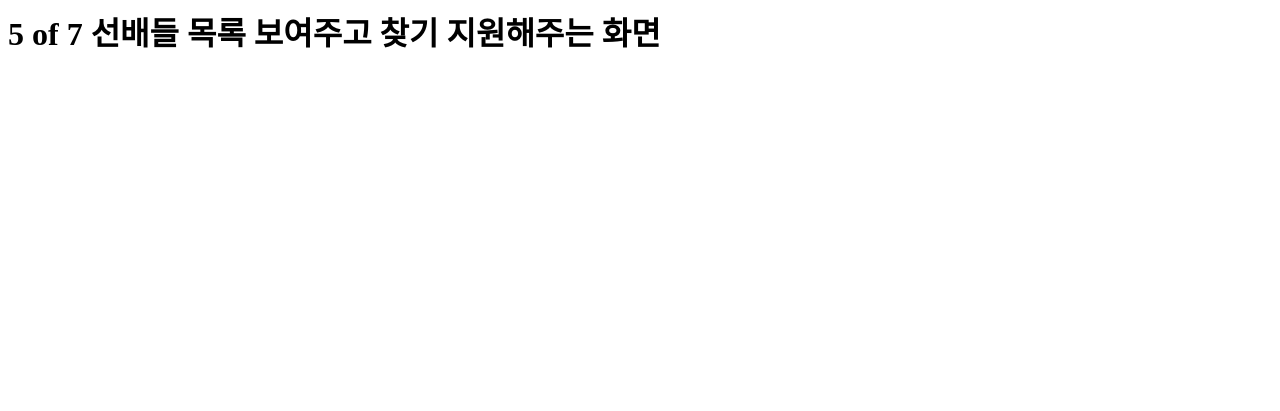
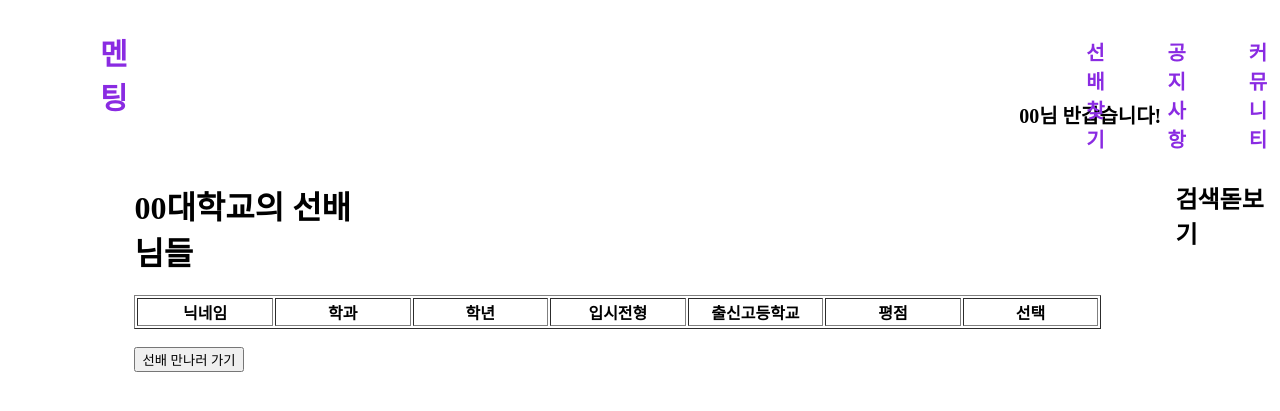
Before and after one commit to CBNULikelion9th/Menting, a Django app: page /search/ in a window 1280 px wide. Shown: the top 411 px of the page. Run offline with Django 3.2, Linux system fonts and the light colour scheme; lists and menus that the app fills with data are empty.

Commit message:
community 2차, notice 1차, search 틀만

```diff
--- a/main/static/css/community.css
+++ b/main/static/css/community.css
@@ -11,6 +11,7 @@ a:link{
     left: 0;
     display: flex;
 }
+
 .community_main p{
     margin-left: 100px;
     font-size: 30px;
@@ -41,6 +42,20 @@ a:link{
 .community_detail {
     margin-top: 100px;
     margin-left: 100px;
+    margin-right: 100px;
+}
+
+.community_detail h1{
+    color: blueviolet;
+    font-size: 30px;
+}
+
+.community_detail p{
+    font-size:30px;
+}
+
+.community_end {
+    margin-left: 100px;
 }
 
 .community_page {
@@ -48,7 +63,61 @@ a:link{
 }
 
 .community_page_detail {
+    margin-left: 300px;
     margin-top: 150px;
     text-align: center;
+}
 
+.commuinty_page_button {
+    margin-left: 300px;
 }
+
+.search_page {
+    margin-top: 100px;
+}
+
+.search_top {
+    margin-left: 80%;
+}
+
+.search_top h1{
+    font-size:20px;
+}
+
+.search_mid {
+    display: flex;
+    margin-left: 10%;
+}
+
+.search_mid h2{
+    margin-left: 800px;
+}
+
+.search_button {
+    margin-left: 10%;
+}
+
+.notice_page {
+    margin-top: 100px;
+    text-align: center;
+}
+
+.notice_page_detail {
+    margin-left: 300px;
+    margin-top: 150px;
+    text-align: center;
+}
+
+.notice_page_button {
+    margin-left: 300px;
+}
+
+.notice_detail {
+    margin-top: 100px;
+    margin-left: 100px;
+    margin-right: 100px;
+}
+
+.notice_end {
+    margin-left: 100px;
+}
--- a/main/templates/main/community_base.html
+++ b/main/templates/main/community_base.html
@@ -14,7 +14,8 @@
   <div class="community_main">
     <p>멘팅</p>
     <div class="community_menu">
-    <h4>공지사항</h4>
+    <a href="{% url 'search_page' %}"><h4>선배찾기</h4></a>
+    <a href="{% url 'notice_page' %}"><h4>공지사항</h4></a>
     <a href="{% url 'community_page' %}"><h4>커뮤니티</h4></a>
   </div>
   </div>
--- a/main/templates/main/community_page.html
+++ b/main/templates/main/community_page.html
@@ -4,7 +4,7 @@
 <div class="community_page">
     <div class="community_page_detail">
 
-                <table border="1">
+                <table border="3">
                     <thead>
                         <th width="20%">작성자</th>
                         <th width="60%">제목</th>
@@ -21,7 +21,9 @@
                     </tbody>
                 </table>
                 <br>
-                <button><a href = "{% url 'community_new' %}">새 글 쓰기</a></button>
+    </div>
+    <div class="commuinty_page_button">
+        <button><a href = "{% url 'community_new' %}">새 글 쓰기</a></button>
     </div>
 </div>
 {% endblock content %}
--- a/main/templates/main/search_page.html
+++ b/main/templates/main/search_page.html
@@ -1 +1,46 @@
-<h1>5 of 7 선배들 목록 보여주고 찾기 지원해주는 화면</h1>
+{% extends 'main/community_base.html' %}
+{% load static %}
+{% block content %}
+<div class="search_page">
+    <div class="search_top">
+        <h1>00님 반갑습니다!</h1>
+    </div>
+    <br>
+    <div class="search_mid">
+        <br>
+        <h1>00대학교의 선배님들</h1>
+        <h2>검색돋보기</h2>
+        <br>
+    </div>
+    <div class ="search_button">
+    <table width="85%" border="1">
+        <thead>
+            <th width="9%">닉네임</th>
+            <th width="9%">학과</th>
+            <th width="9%">학년</th>
+            <th width="9%">입시전형</th>
+            <th width="9%">출신고등학교</th>
+            <th width="9%">평점</th>
+            <th width="9%">선택</th>
+        </thead>
+        <tbody>
+          {% for post in post_list %}
+          <tr>
+              <td>닉네임</td>
+              <td>학과</td>
+              <td>학년</td>
+              <td>입시전형</td>
+              <td>출신고등학교</td>
+              <td>평점</td>
+          </tr>
+          {% endfor %}
+        </tbody>
+    </table>
+</div>
+</div>
+    <div class ="search_button">
+        <br>
+        <button>선배 만나러 가기</button>
+    </div>
+
+{% endblock content %}
--- a/main/urls.py
+++ b/main/urls.py
@@ -5,7 +5,11 @@ urlpatterns = [
     path('community/',views.community_page, name='community_page'),
     path('community/new/',views.community_new, name='community_new'),
     path('community/<int:post_id>/',views.community_detail, name="community_detail"),
+    path('community/<int:post_id>/delete/',views.community_delete, name="community_delete"),
+    path('community/<int:post_id>/comment/',views.community_comment, name="community_comment"),
     path('notice/',views.notice_page, name='notice_page'),
+    path('notice/new/',views.notice_new, name='notice_new'),
+    path('notice/<int:post_id>/',views.notice_detail, name="notice_detail"),
     path('search/',views.search_page, name='search_page'),
     path('',views.home, name='home'),
 ]
--- a/main/views.py
+++ b/main/views.py
@@ -1,7 +1,7 @@
 from django import forms
 from django.shortcuts import get_object_or_404, render, redirect
-from .forms import PostForm
-from .models import Post
+from .forms import PostForm, PostForm2, PostForm3
+from .models import Post, Comment, Post2
 
 def home(request):
     return render(request, 'main/home.html')
@@ -30,14 +30,57 @@ def community_new(request):
 
 def community_detail(request, post_id):
     post = Post.objects.get(id=post_id)
+    post_form2 = PostForm2()
     context = {
         'post': post,
+        'post_form2': post_form2,
     }
 
     return render(request, 'main/community_detail.html',context)
 
+def community_delete(request, post_id):
+    post = get_object_or_404(Post, id=post_id)
+    post.delete()
+    return redirect('community_page')
+
+def community_comment(request, post_id):
+    commentt = PostForm2(request.POST)
+    if commentt.is_valid():
+        commentt = commentt.save(commit=False)
+        commentt.post = get_object_or_404(Post, pk=post_id)
+        commentt.save()
+    return redirect('community_detail', post_id)
+
 def notice_page(request):
-    return render(request, 'main/notice_page.html')
+    post2_list = Post2.objects.all()
+    context = {
+        'post2_list': post2_list,
+    }
+    return render(request, 'main/notice_page.html', context)
+
+def notice_new(request):
+    if request.method == 'GET':
+        form = PostForm3()
+
+    elif request.method == 'POST':
+        form = PostForm3(request.POST)
+        if form.is_valid():
+            post2 = form.save()
+            return redirect('notice_page')
+
+    return render(request, 'main/notice_new.html',{
+        'form': form,
+    })
+
+def notice_detail(request, post_id):
+    post2 = Post2.objects.get(id=post_id)
+    post_form2 = PostForm2()
+    context = {
+        'post2': post2,
+        'post_form2': post_form2,
+    }
+
+    return render(request, 'main/notice_detail.html',context)
 
 def search_page(request):
     return render(request, 'main/search_page.html')
```
Also changed, not shown: main/forms.py (+13 -1 lines), main/models.py (+14 -0 lines), main/templates/main/community_comment.html (added, +9 -0 lines), main/templates/main/community_detail.html (+31 -8 lines), main/templates/main/notice_detail.html (added, +16 -0 lines), main/templates/main/notice_new.html (added, +16 -0 lines), main/templates/main/notice_page.html (+29 -1 lines), main/migrations/0002_comment.py (added), main/migrations/0003_post2.py (added), main/migrations/0004_post2_title.py (added), main/migrations/0005_auto_20210628_1645.py (added), main/static/css/notice.css (deleted), main/static/css/search.css (deleted).
